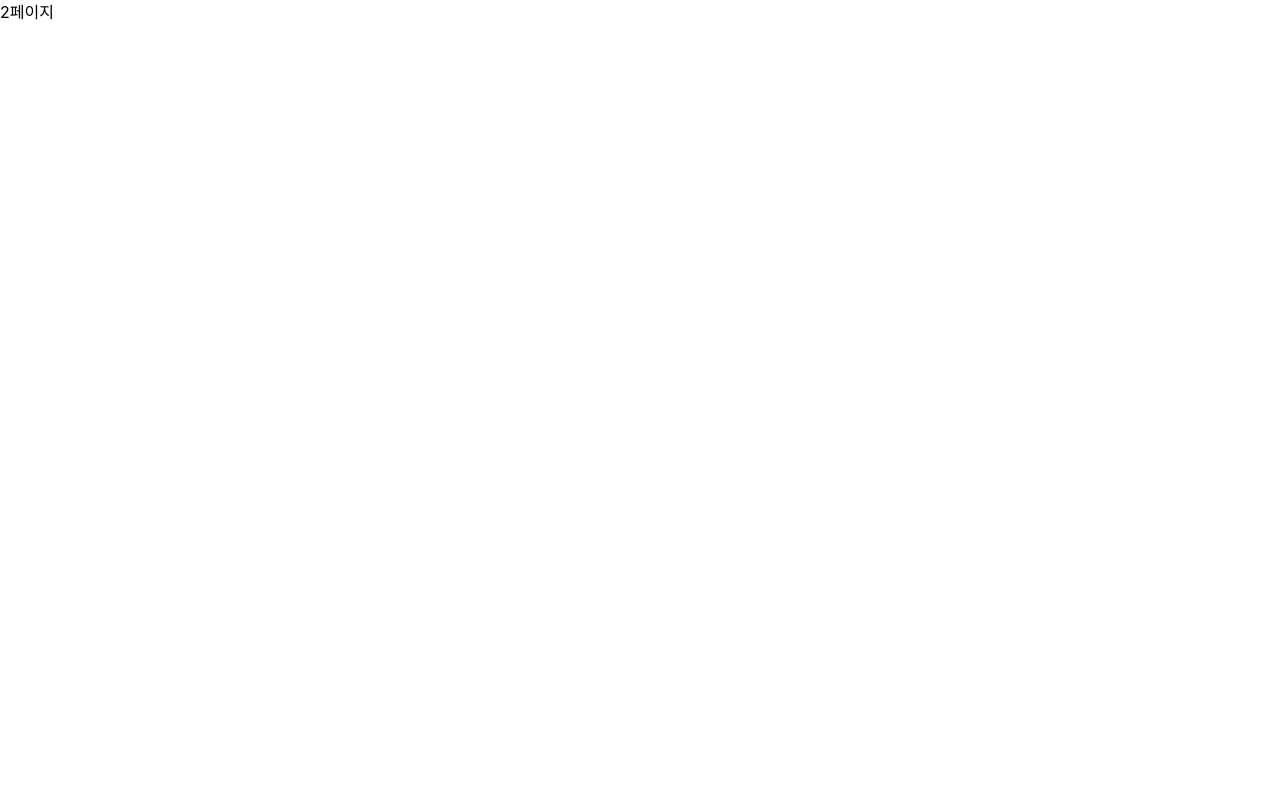
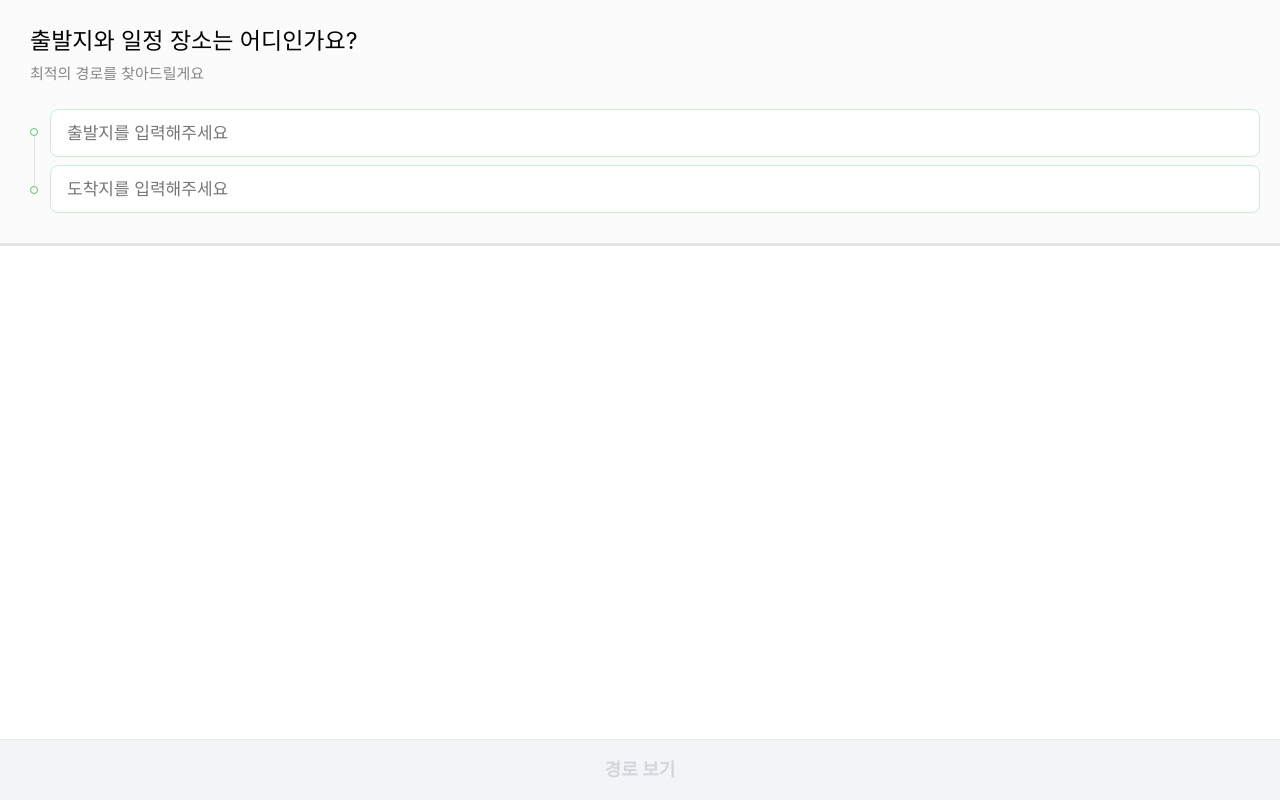
Before and after one commit to sweepOrganization/frontRepository, a React app: page /notification-step2 in a window 1280 px wide. Built offline with nearby package versions, Linux system fonts and the light colour scheme; the HTML template or start-up script is replaced by a standard one.

Commit message:
feat: 검색 UI 구현

```diff
--- /dev/null
+++ b/src/pages/NotificationStep2Page.css
@@ -0,0 +1,8 @@
+.scrollbar-hide::-webkit-scrollbar {
+  display: none !important;
+}
+
+.scrollbar-hide {
+  -ms-overflow-style: none !important;
+  scrollbar-width: none !important;
+}
--- a/src/pages/NotificationStep2Page.tsx
+++ b/src/pages/NotificationStep2Page.tsx
@@ -1,3 +1,169 @@
+import "./NotificationStep2Page.css";
+import { useState } from "react";
+
 export default function NotificationStep2Page() {
-  return <div>2페이지</div>;
+  const [start, setStart] = useState("");
+  const [end, setEnd] = useState("");
+  const [places, setPlaces] = useState<any[]>([]);
+  const [activeInput, setActiveInput] = useState<"start" | "end" | null>(null);
+
+  const searchPlaces = async (keyword: string) => {
+    if (keyword.length < 2) {
+      setPlaces([]);
+      return;
+    }
+
+    try {
+      const res = await fetch(
+        `https://dapi.kakao.com/v2/local/search/keyword.json?query=${encodeURIComponent(
+          keyword,
+        )}`,
+        {
+          headers: {
+            Authorization: `KakaoAK ${import.meta.env.VITE_KAKAO_API_KEY}`,
+          },
+        },
+      );
+
+      const data = await res.json();
+      if (!res.ok) return setPlaces([]);
+      setPlaces(data.documents ?? []);
+    } catch {
+      setPlaces([]);
+    }
+  };
+
+  const handleSearch = (value: string, type: "start" | "end") => {
+    setActiveInput(type);
+    type === "start" ? setStart(value) : setEnd(value);
+    searchPlaces(value);
+  };
+
+  const handleSelectPlace = (place: any) => {
+    if (activeInput === "start") setStart(place.place_name);
+    if (activeInput === "end") setEnd(place.place_name);
+    setPlaces([]);
+  };
+
+  const highlightText = (text: string, keyword: string) => {
+    if (!keyword.trim()) return text;
+    const regex = new RegExp(`(${keyword})`, "gi");
+    return text.split(regex).map((part, i) =>
+      part.toLowerCase() === keyword.toLowerCase() ? (
+        <span key={i} className="text-[var(--GreenNormal)]">
+          {part}
+        </span>
+      ) : (
+        part
+      ),
+    );
+  };
+
+  const keyword = activeInput === "start" ? start : end;
+  const isActive = start && end;
+
+  return (
+    <div className="flex h-screen flex-col bg-white">
+      {/* 상단 고정 */}
+      <div className="border-b-3 border-[#E4E4E4] bg-[#FBFBFB] pt-[24px] pr-[20px] pb-[30px] pl-[30px]">
+        <h1 className="text-[23px] font-normal">
+          출발지와 일정 장소는 어디인가요?
+        </h1>
+
+        <p className="mt-1 text-[15px] font-normal text-[var(--Lightgray)]">
+          최적의 경로를 찾아드릴게요
+        </p>
+
+        <div className="mt-6 flex items-start gap-3">
+          {/* 왼쪽 점 + 선 */}
+          <div className="flex flex-col">
+            <div className="flex h-[104px] flex-col items-center justify-center">
+              <div
+                className={`h-2 w-2 rounded-full border transition-colors duration-200 ${
+                  activeInput === "start"
+                    ? "border-[var(--GreenNormal)] bg-[var(--GreenNormal)]"
+                    : "border-[var(--GreenNormal)] bg-transparent"
+                }`}
+              />
+
+              <div className="h-[50px] w-[1px] bg-[#E4E4E4]" />
+
+              <div
+                className={`h-2 w-2 rounded-full border transition-colors duration-200 ${
+                  activeInput === "end"
+                    ? "border-[var(--GreenNormal)] bg-[var(--GreenNormal)]"
+                    : "border-[var(--GreenNormal)] bg-transparent"
+                }`}
+              />
+            </div>
+          </div>
+
+          {/* 인풋 */}
+          <div className="flex flex-1 flex-col gap-[8px]">
+            <input
+              value={start}
+              onFocus={() => setActiveInput("start")}
+              onChange={(e) => handleSearch(e.target.value, "start")}
+              placeholder="출발지를 입력해주세요"
+              className="h-[48px] rounded-lg border border-[var(--GreenLightActive)] bg-white px-4 text-[17px] font-normal outline-none placeholder:font-normal placeholder:text-[var(--Gray)] focus:border-[var(--GreenNormal)]"
+            />
+
+            <input
+              value={end}
+              onFocus={() => setActiveInput("end")}
+              onChange={(e) => handleSearch(e.target.value, "end")}
+              placeholder="도착지를 입력해주세요"
+              className="h-[48px] rounded-lg border border-[var(--GreenLightActive)] bg-white px-4 text-[17px] font-normal outline-none placeholder:font-normal placeholder:text-[var(--Gray)] focus:border-[var(--GreenNormal)]"
+            />
+          </div>
+        </div>
+      </div>
+
+      {/* 스크롤 영역 */}
+      <div className="custom-scroll flex-1 overflow-y-auto bg-white">
+        {places.length > 0 && (
+          <>
+            <div className="px-[30px] py-[25px]">
+              {places.map((place) => (
+                <button
+                  key={place.id}
+                  onClick={() => handleSelectPlace(place)}
+                  className="mb-5 flex w-full gap-3 text-left"
+                >
+                  <img
+                    src="/icon-location.svg"
+                    alt=""
+                    className="mt-[2px] h-[14px] w-[11px]"
+                  />
+                  <div>
+                    <p className="text-[17px] leading-none font-normal">
+                      {highlightText(place.place_name, keyword)}
+                    </p>
+
+                    <p className="text-[15px] leading-[220%] font-normal text-gray-400">
+                      {place.address_name}
+                    </p>
+                  </div>
+                </button>
+              ))}
+            </div>
+          </>
+        )}
+      </div>
+
+      {/* 하단 고정 버튼 */}
+      <div className="border-t border-[#E5E7EB] bg-white">
+        <button
+          disabled={!isActive}
+          className={`h-[60px] w-full text-lg font-semibold ${
+            isActive
+              ? "bg-[var(--GreenNormal)] text-white"
+              : "bg-gray-100 text-gray-300"
+          }`}
+        >
+          경로 보기
+        </button>
+      </div>
+    </div>
+  );
 }
```
Also changed, not shown: public/icon-location.svg (added).
